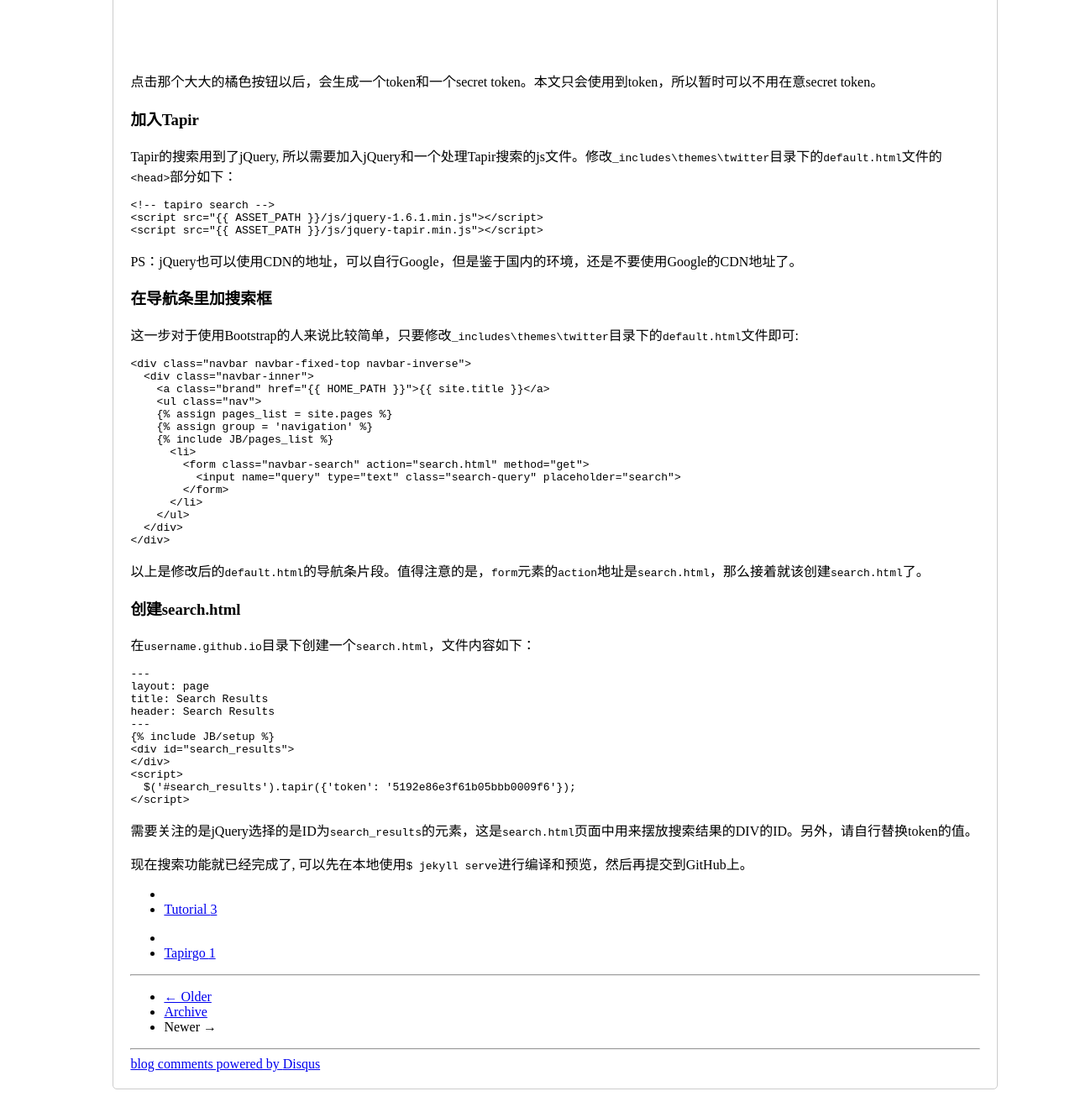
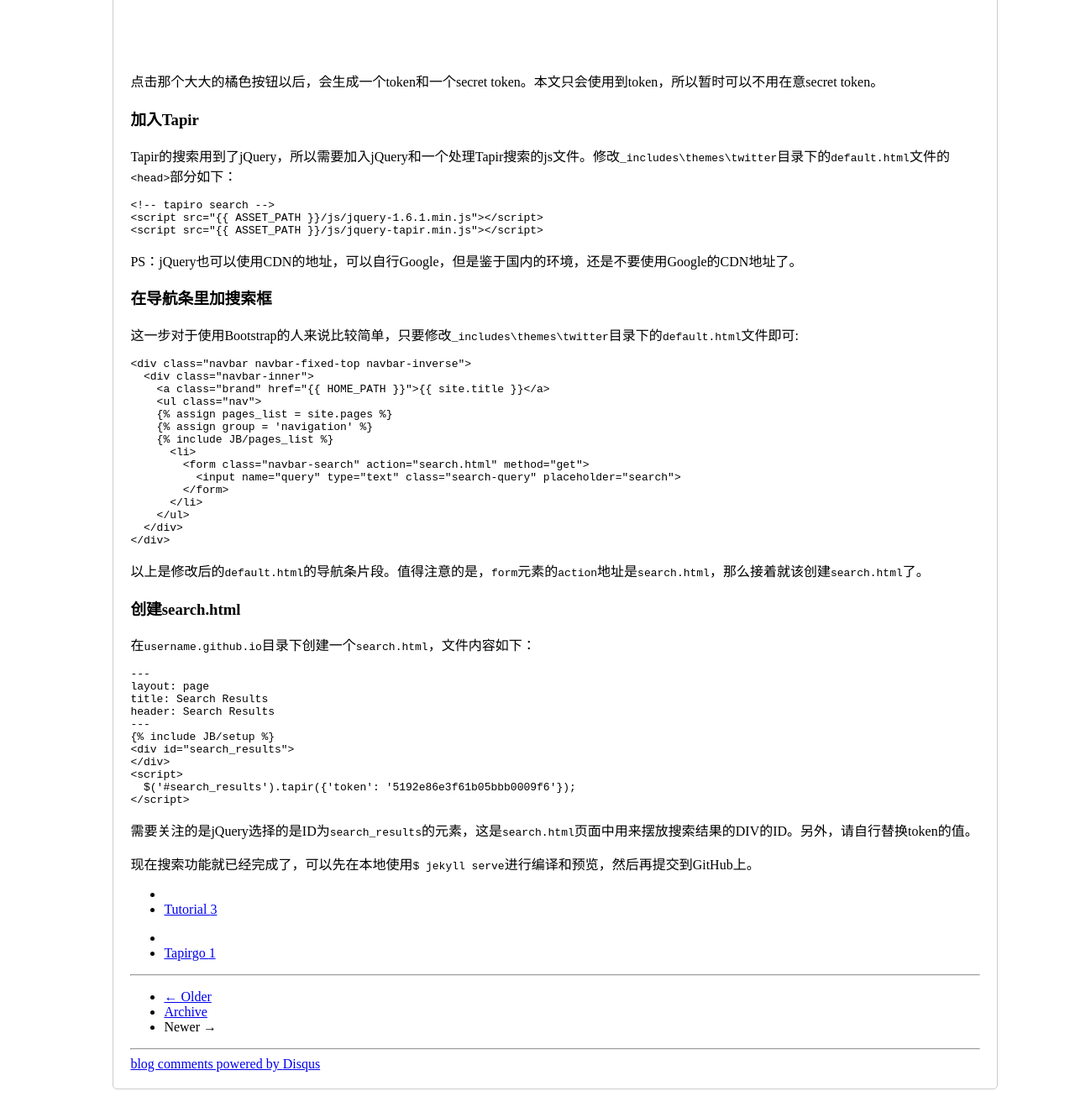
Before and after one commit to hantconny/hantconny.github.io, a Jekyll site: the page built from _posts/core-samples/2013-05-15-searching-jekyll-with-tapirgo.md, in a window 1280 px wide and 1400 px high, scrolled down 1797 px, cut to the strip 82-1400 px from the top of the window. Shown: the whole strip at 84% size. Built offline with Jekyll 4.4.1, drawn with Linux system fonts in a browser that asks for light colours; nearby versions of some CDN libraries; library files that are not in the unit come from our copies; comment, search, counter and statistics services are not loaded.

Commit message:
modify post typo

```diff
--- a/_posts/core-samples/2013-05-15-searching-jekyll-with-tapirgo.md
+++ b/_posts/core-samples/2013-05-15-searching-jekyll-with-tapirgo.md
@@ -81,7 +81,7 @@ description : 记录了用Tapir为Jekyll博客添加搜索功能的步骤
 点击那个大大的橘色按钮以后，会生成一个token和一个secret token。本文只会使用到token，所以暂时可以不用在意secret token。
 
 ### 加入Tapir ###
-Tapir的搜索用到了jQuery, 所以需要加入jQuery和一个处理Tapir搜索的js文件。修改`_includes\themes\twitter`目录下的`default.html`文件的`<head>`部分如下：
+Tapir的搜索用到了jQuery，所以需要加入jQuery和一个处理Tapir搜索的js文件。修改`_includes\themes\twitter`目录下的`default.html`文件的`<head>`部分如下：
 
 {% raw %}
 
@@ -139,4 +139,4 @@ PS：jQuery也可以使用CDN的地址，可以自行Google，但是鉴于国内
 
 需要关注的是jQuery选择的是ID为`search_results`的元素，这是`search.html`页面中用来摆放搜索结果的DIV的ID。另外，请自行替换token的值。
 
-现在搜索功能就已经完成了, 可以先在本地使用`$ jekyll serve`进行编译和预览，然后再提交到GitHub上。
+现在搜索功能就已经完成了，可以先在本地使用`$ jekyll serve`进行编译和预览，然后再提交到GitHub上。
```
